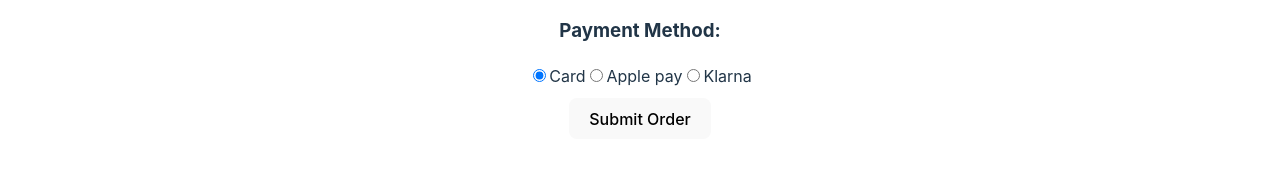
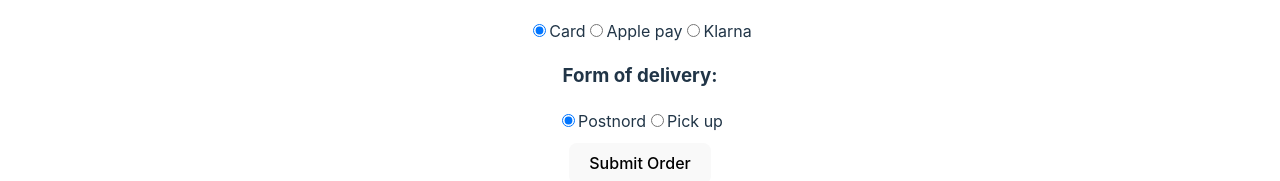
Before and after one commit to MouhammadAzroun/MovieApp, a React (Vite) app: page /#/checkout in a window 1280 px wide. Shown: the part 436-617 px from the top of the page. Built offline with nearby package versions, Linux system fonts and the light colour scheme; no server answers; a web font is replaced by a local one.

Commit message:
fixed postage

```diff
--- a/src/components/CheckOut.jsx
+++ b/src/components/CheckOut.jsx
@@ -11,6 +11,7 @@ const CheckOut = () => {
     const dispatch = useDispatch();
     const [payment, setPayment] = useState('Card');
     const [orderSubmitted, setOrderSubmitted] = useState(false);
+    const [postage, setPostage] = useState('postnord')
 
 
     const handleSubmit = (e) => {
@@ -38,6 +39,7 @@ const CheckOut = () => {
           <p>Name: {name}</p>
           <p>Address: {address}</p>
           <p>Payment Method: {payment}</p>
+          <p>Form of delivery: {postage}</p>
           <p>Price: {value.length * 100}</p>
           <p>Thanks</p>
         </div>
@@ -94,6 +96,27 @@ const CheckOut = () => {
                 />
                 Klarna
             </label>
+            <h3>Form of delivery:</h3>
+            <label>
+                <input
+                type="radio"
+                name="Postage"
+                value="postnord"
+                checked={postage === 'postnord'}
+                onChange={() => setPostage('postnord')}
+                />
+                Postnord
+            </label>
+            <label>
+                <input
+                type="radio"
+                name="Postage"
+                value="pickup"
+                checked={postage === 'pickup'}
+                onChange={() => setPostage('pickup')}
+                />
+                Pick up
+            </label>
 
 
          </div>
```
